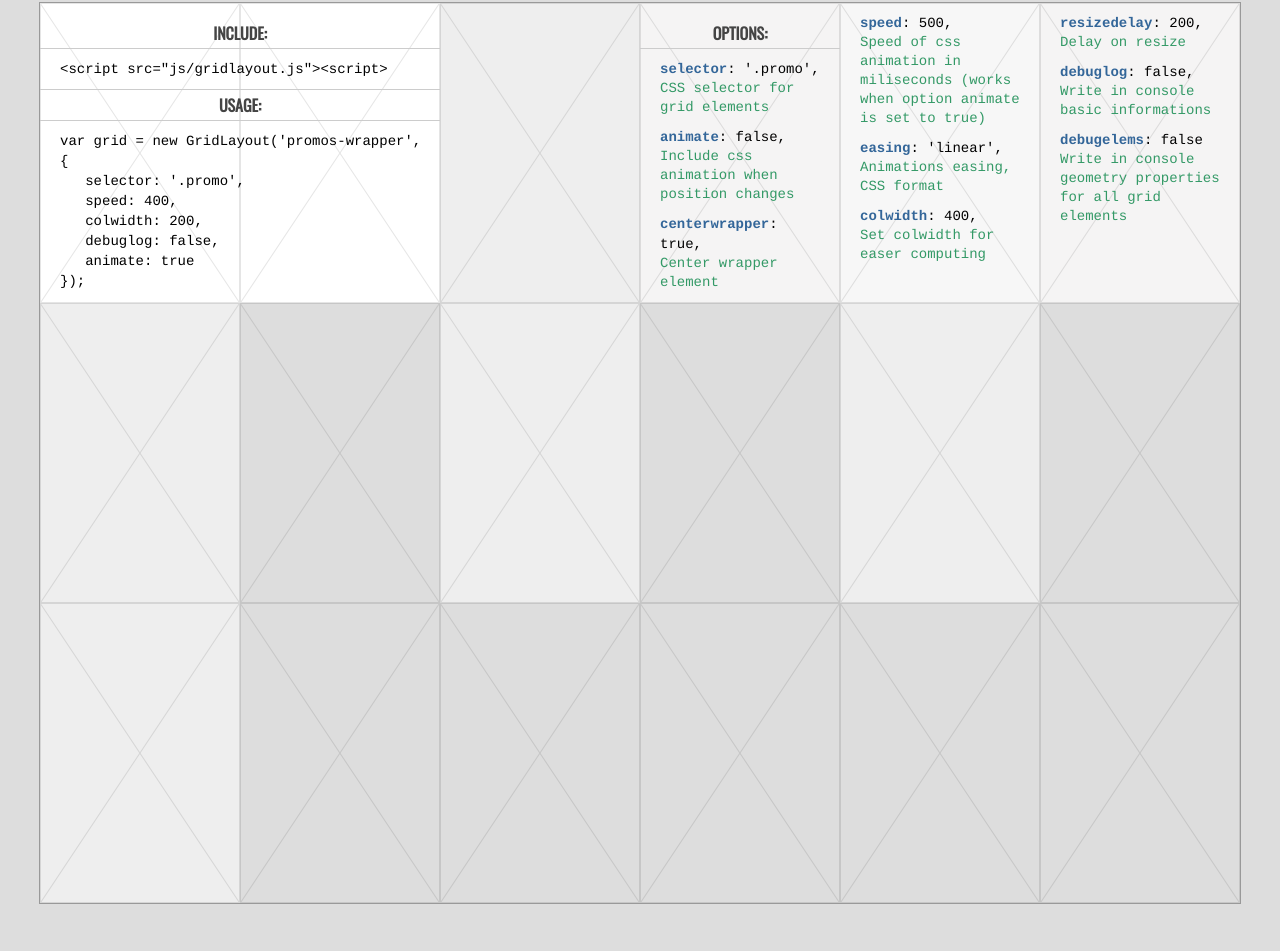
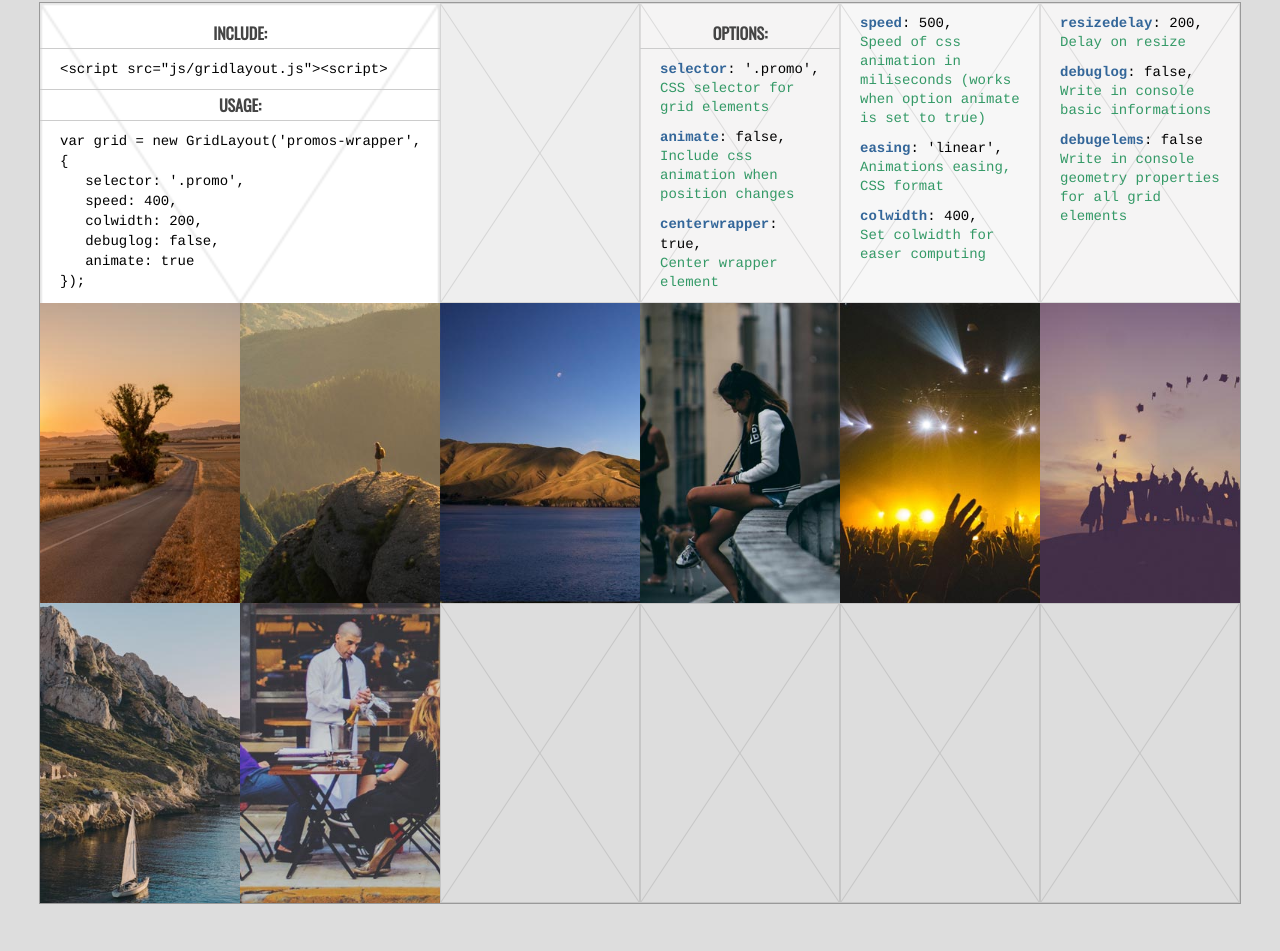
Before and after one commit to 100janovic/100janovic.github.io, a website: page projects/grid/index.html in a window 1280 px wide. Shown: the part 185-1136 px from the top of the page. Drawn offline with nearby package versions, Linux system fonts and the light colour scheme.

Commit message:
added images.

```diff
--- a/projects/grid/index.html
+++ b/projects/grid/index.html
@@ -20,6 +20,10 @@
         ul a:hover,
         p a:hover{
             text-decoration: none;
+        }
+        .promo{
+            background-size: cover;
+            background-position: center;
         }
     </style>
 </head>
@@ -83,15 +87,15 @@
                 </div>
             </div>
 
-            <div class="promo" style="background-color:#eee;"></div>
-            <div class="promo" style="background-color:#ddd;"></div>
-            <div class="promo" style="background-color:#eee;"></div>
-            <div class="promo" style="background-color:#ddd;"></div>
+            <div class="promo" style="background-color:#eee; background-image: url(img/img1.jpg);"></div>
+            <div class="promo" style="background-color:#ddd; background-image: url(img/img2.jpg);"></div>
+            <div class="promo" style="background-color:#eee; background-image: url(img/img3.jpg);"></div>
+            <div class="promo" style="background-color:#ddd; background-image: url(img/img4.jpg);"></div>
 
-            <div class="promo" style="background-color:#eee;"></div>
-            <div class="promo" style="background-color:#ddd;"></div>
-            <div class="promo" style="background-color:#eee;"></div>
-            <div class="promo" style="background-color:#ddd;"></div>
+            <div class="promo" style="background-color:#eee; background-image: url(img/img5.jpg);"></div>
+            <div class="promo" style="background-color:#ddd; background-image: url(img/img6.jpg);"></div>
+            <div class="promo" style="background-color:#eee; background-image: url(img/img7.jpg);"></div>
+            <div class="promo" style="background-color:#ddd; background-image: url(img/img8.jpg);"></div>
 
 
         </div>
```
Also changed, not shown: projects/grid/img/img1.jpg (added), projects/grid/img/img10.jpg (added), projects/grid/img/img2.jpg (added), projects/grid/img/img3.jpg (added), projects/grid/img/img4.jpg (added), projects/grid/img/img5.jpg (added), projects/grid/img/img6.jpg (added), projects/grid/img/img7.jpg (added), projects/grid/img/img8.jpg (added), projects/grid/img/img9.jpg (added).
